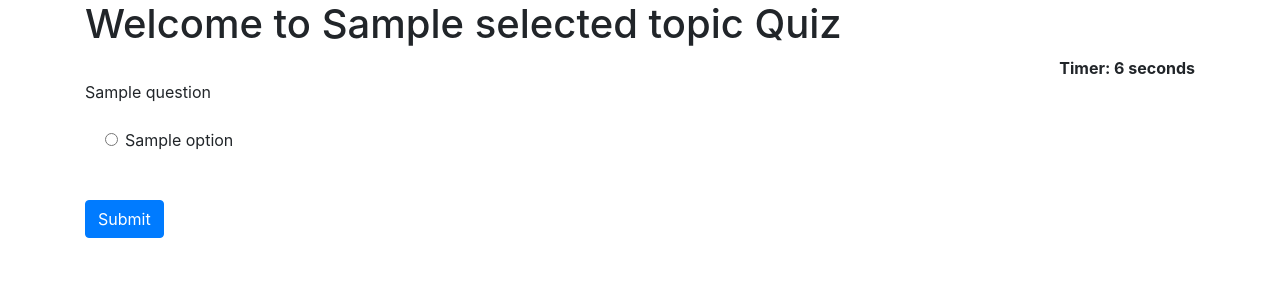
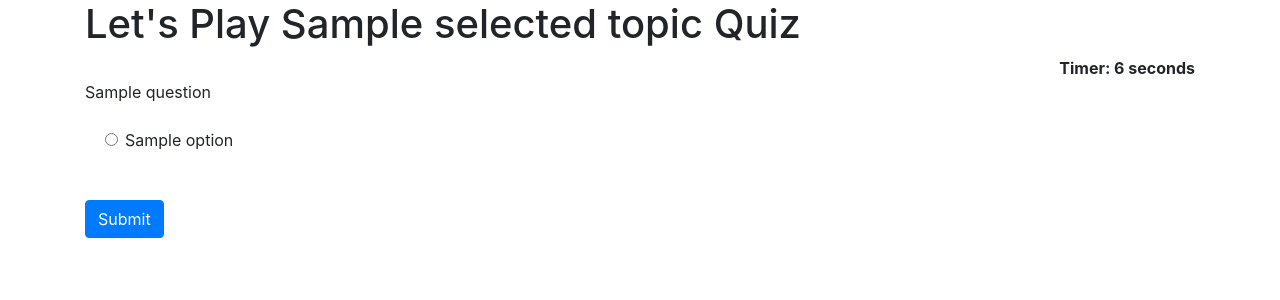
Before and after one commit to MahekModi/QuizApp, a Django app: template templates/home.html in a window 1280 px wide. Shown: the part 56-356 px from the top of the page. Run offline with Django 3.2, Linux system fonts and the light colour scheme; the template is opened without the code that fills it: most values are stand-ins (such as "Sample title", 1, 10 or a date in 2020); some libraries are stand-ins or nearby versions.

Commit message:
Update home.html

```diff
--- a/templates/home.html
+++ b/templates/home.html
@@ -3,7 +3,7 @@
 {% block content %}
     {% load static %}
     <div class="container">
-        <h1>Welcome to {{selected_topic.name}} Quiz</h1>
+        <h1>Let's Play {{selected_topic.name}} Quiz</h1>
 
         <div align="right" id="displaytimer"><b>Timer: 0 seconds</b></div>
 
```
